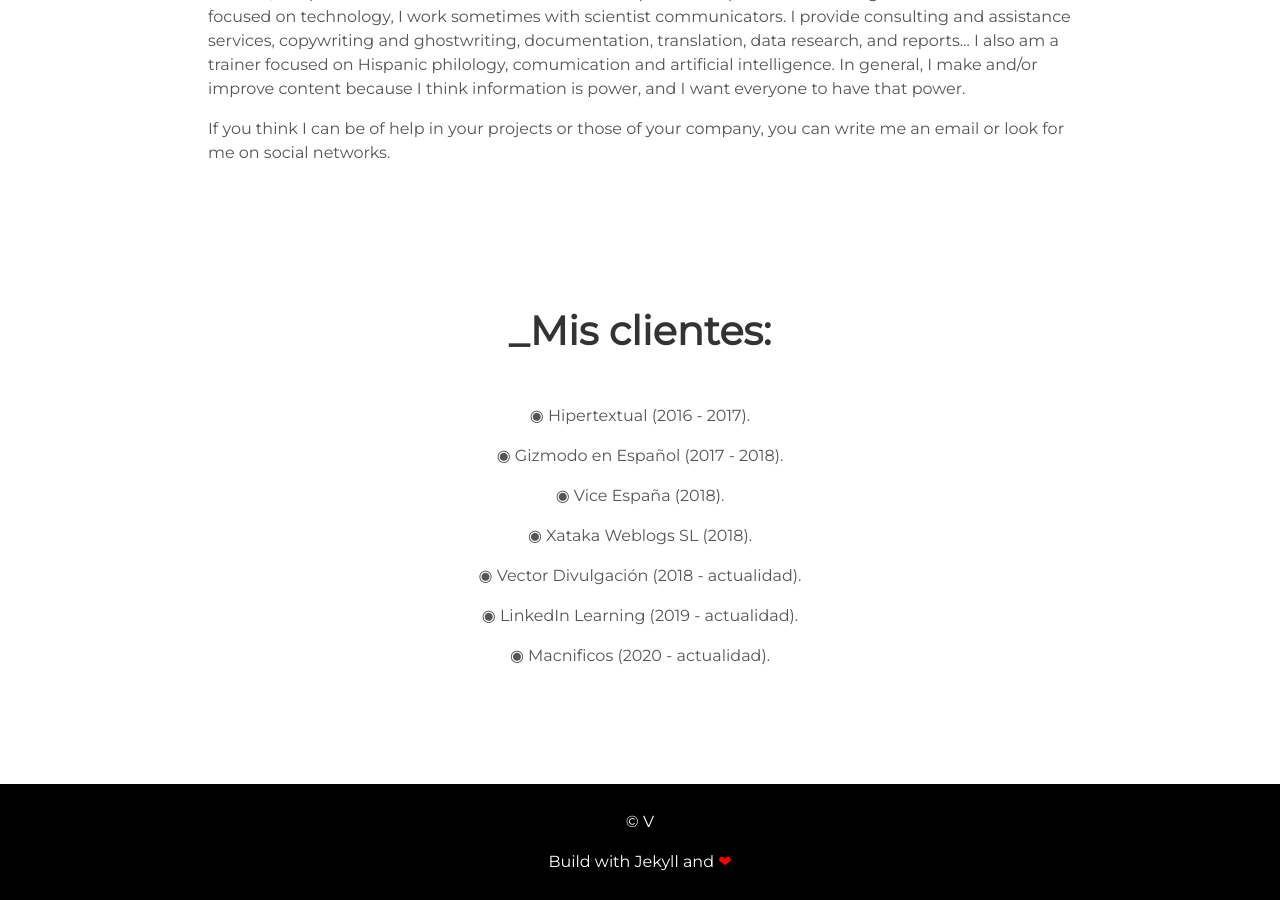
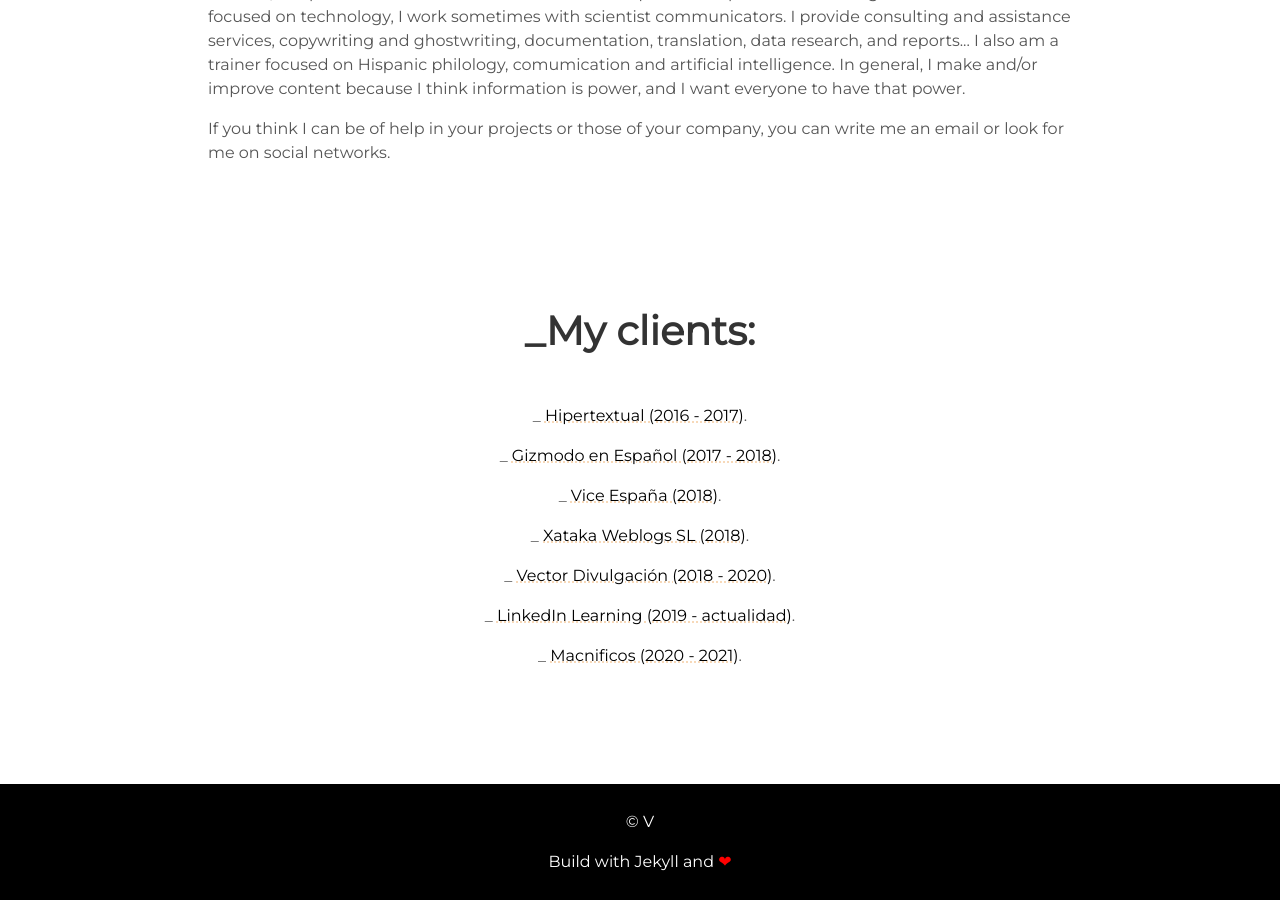
Before and after one commit to kavmini/kavmini, a Jekyll site: the page built from index.html, in a window 1280 px wide and 900 px high, scrolled down 1244 px. Built offline with Jekyll 4.4.1, drawn with Linux system fonts in a browser that asks for light colours.

Commit message:
Update projects.html

```diff
--- a/_includes/projects.html
+++ b/_includes/projects.html
@@ -1,15 +1,18 @@
 <div class="user-details">
-  <h1> _Mis clientes: </h1>
+  <h1> _My clients: </h1>
 </div>
 
 <div class="Resume">
-<center><p>◉ Hipertextual (2016 - 2017). </p>
-<p>◉ Gizmodo en Español (2017 - 2018).</p>
-<p>◉ Vice España (2018). </p>
-<p>◉ Xataka  Weblogs SL (2018).</p>
-<p>◉ Vector Divulgación (2018 - actualidad). </p>
-<p>◉ LinkedIn Learning (2019 - actualidad).</p>
-  <p>◉ Macnificos (2020 - actualidad).</p></center>
+<center>
+ <p>_ <a href="https://hipertextual.com/author/victoriaperez" target="_blank">Hipertextual (2016 - 2017)</a>.</p>
+  <p>_ <a href="https://es.gizmodo.com/?s=Victoria+P%C3%A9rez" target="_blank">Gizmodo en Español (2017 - 2018)</a>.</p>
+  <p>_ <a href="https://www.vice.com/es/contributor/victoria-perez/" target="_blank">Vice España (2018)</a>.</p>
+ <p>_ <a href="https://www.xataka.com/autor/victoria-perez" target="_blank">Xataka Weblogs SL (2018)</a>.</p>
+  <p>_ <a href="https://vectordivulgacion.com/" target="_blank">Vector Divulgación (2018 - 2020)</a>.</p>
+  <p>_ <a href="https://www.linkedin.com/learning/instructors/victoria-angela-perez-aneiros?u=0" target="_blank">LinkedIn Learning (2019 - actualidad)</a>.</p>
+  <p>_ <a href="https://www.macnificos.com/blog/magsafe-que-es-como-funciona" target="_blank">Macnificos (2020 - 2021)</a>.</p>
+</center>
+
 </div>
 
 </section>
```
